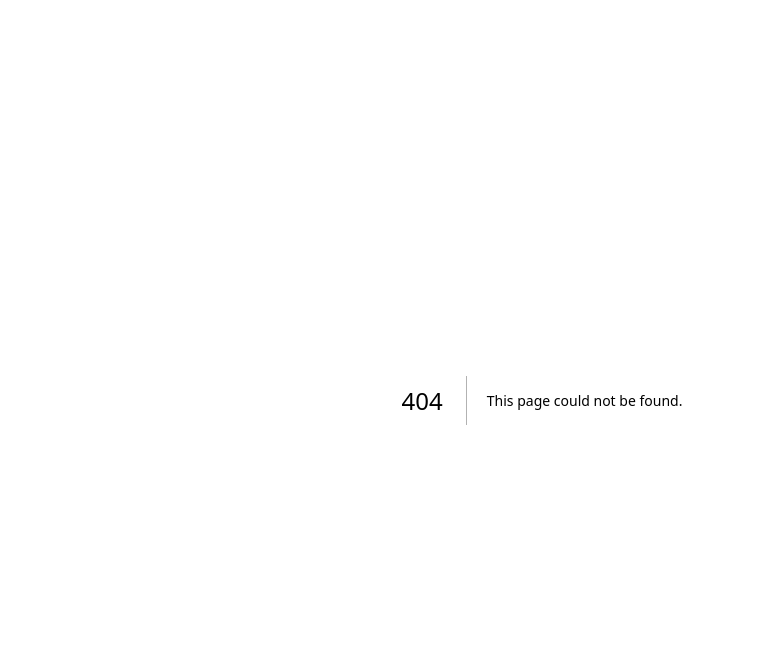
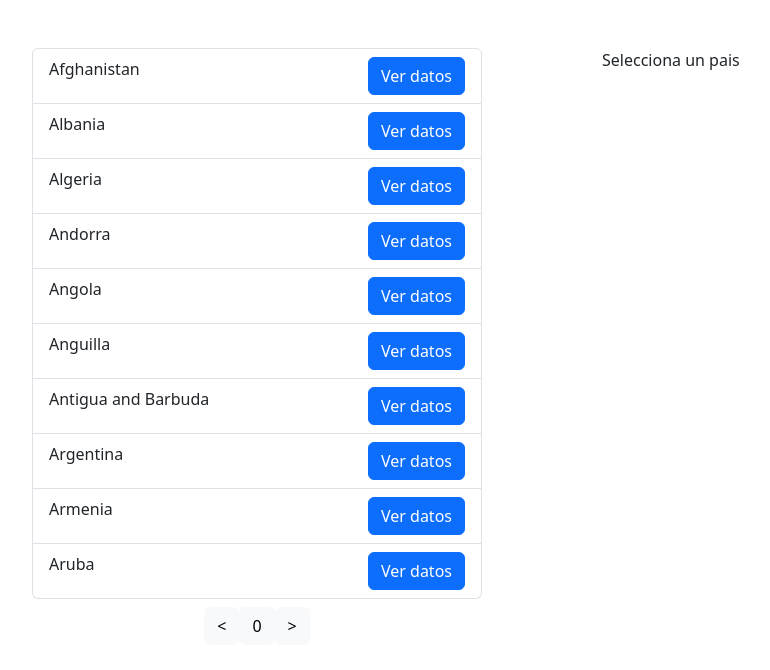
Before and after one commit to Poncho1409/covid-chart, a Next.js app: page /info in a window 1280 px wide. Before the commit this address had no page. Shown: the top 670 px of the page, without its empty margins (98-868 px from the left). Built offline with nearby package versions, Linux system fonts and the light colour scheme.

Commit message:
separación en componente tabla paises

```diff
--- /dev/null
+++ b/app/components/table.js
@@ -0,0 +1,37 @@
+import { useState } from 'react';
+
+export default function Table({splitCountriesData, onClickFunction = () => {}}){
+
+    const [page, setPage] = useState(0);
+    const decremetPage = () => {
+        if (page > 0) {
+            setPage(page - 1)
+        }
+    }
+    const incrementPage = () => {
+        if (page < splitCountriesData.length - 1) {
+            setPage(page + 1)
+        }
+    }
+    return(
+        <div className="container-md mx-auto p-5">
+            <ul className='list-group'>
+            {splitCountriesData[page].map(({ country, iso3 }) => (
+                <li className='list-group-item d-flex justify-content-between align-items-start' key={iso3}>
+                    <div className=''>
+                        {country}
+                    </div>
+                    <div className=''>
+                        <button className='btn btn-primary' onClick={() => onClickFunction(iso3)} >Ver datos</button>
+                    </div>
+                </li>
+            ))}
+            </ul>
+            <div className='p-2 text-center'>
+                <button className="btn btn btn-light" onClick={decremetPage} >&lt;</button>
+                <button className="btn btn btn-light">{page}</button>
+                <button className="btn btn btn-light" onClick={incrementPage} >&gt;</button>
+            </div>
+        </div>
+    );
+}
--- a/package.json
+++ b/package.json
@@ -9,10 +9,11 @@
     "lint": "next lint"
   },
   "dependencies": {
-    "@mui/x-data-grid": "^6.8.0",
     "bootstrap": "^5.3.0",
     "next": "13.4.6",
     "react": "18.2.0",
-    "react-dom": "18.2.0"
+    "react-dom": "18.2.0",
+    "chart.js": "^3.9.1",
+    "react-chartjs-2": "^4.3.1"
   }
 }
--- /dev/null
+++ b/pages/info.js
@@ -0,0 +1,138 @@
+'use client'
+import { useState } from 'react';
+import Table from '../app/components/table'
+import Image from 'next/image'
+import React from 'react';
+import {Doughnut} from 'react-chartjs-2';
+import {Chart, ArcElement} from 'chart.js'
+Chart.register(ArcElement);
+
+const colors = {
+    'red':    '#EF233C',
+    'blue':   '#2EC0F9',
+    'gray':   '#6A706E',
+    'green':  '#DBF4A7',
+    'white':  '#F9F9ED'
+};
+
+let dataContry2Chart = {
+    labels: ['Casos', 'Muertes', 'Recuperaciones'],
+    datasets: [
+      {
+        data: [5, 10, 1],
+        backgroundColor: [colors.red, colors.gray, colors.blue]
+      }
+    ]
+};
+
+export async function getServerSideProps(context) {
+
+    const countriesData = require('../app/src/countries.json');
+
+    const splitCountriesData = [];
+    for (let i = 0; i < countriesData.length; i += 10) {
+        const chunk = countriesData.slice(i, i + 10);
+        splitCountriesData.push(chunk);
+    }
+
+    return {
+      props: {
+        splitCountriesData,
+      },
+    };
+}
+
+export default function Home({splitCountriesData}) {
+    const [page, setPage] = useState(0);
+    const [countryData, setCountryData] = useState(null);
+
+    const [empty, setEmpty] = useState(true);
+    const [loading, setLoading] = useState(false);
+    const [error, setError] = useState(false);
+    const [success, setSucces] = useState(false);
+
+    const callAPI = async (iso) => {
+        setEmpty(false);
+        try{
+            setLoading(true);
+            const response = await fetch('https://corona.lmao.ninja/v2/countries/' + iso, {
+                method: 'GET',
+                headers: {"Content-Type": "application/json"}
+                });
+
+            const result = await response.json();
+            setCountryData(result);
+            dataContry2Chart = {
+                labels: ['Casos', 'Muertes', 'Recuperaciones'],
+                datasets: [
+                  {
+                    data: [result.cases, result.deaths, result.recovered],
+                    backgroundColor: [colors.red, colors.gray, colors.blue]
+                  }
+                ]
+            };
+
+        }catch{
+            setLoading(false);
+            setError(true);
+        }finally{
+            setLoading(false);
+            setSucces(true);
+
+            // dataContry2Chart = {
+            //     labels: ['Casos', 'Muertes', 'Recuperaciones'],
+            //     datasets: [
+            //       {
+            //         data: [countryData.cases, countryData.deaths, countryData.recovered],
+            //         backgroundColor: [colors.red, colors.gray, colors.blue]
+            //       }
+            //     ]
+            // };
+        }
+
+    };
+
+    return (
+        <div className='container'>
+            <div className='row'>
+                <div className='col'>
+                    <Table splitCountriesData={splitCountriesData} onClickFunction={callAPI}></Table>
+                </div>
+                <div className='col'>
+                    {/* <MyChart empty={empty} loading={loading} success={success} countryData={countryData}></MyChart> */}
+
+                    <div className="container-md mx-auto p-5">
+                        {/* <Doughnut
+                            data={dataContry2Chart}
+                            width={200}
+                            height={200}
+                        /> */}
+                        {empty ?
+                            <div>Selecciona un pais</div> :
+                            <div>
+                                {loading ?
+                                    <div>Cargando datos ...</div> :
+                                    <div>
+                                    {success ?
+                                        <div>
+                                            {/* <MyChart empty={empty} loading={loading} success={success} countryData={countryData}></MyChart> */}
+                                            {/* {typeof countryData} */}
+                                            <Doughnut
+                                                data={dataContry2Chart}
+                                                width={200}
+                                                height={200}
+                                            />
+                                        </div> :
+                                        <div>
+                                            Error al cargar los datos
+                                        </div>
+                                    } </div>
+                                }
+                            </div>
+                        }
+                    </div>
+                </div>
+            </div>
+        </div>
+    );
+}
```
Also changed, not shown: app/components/my-chart.js (added, +53 -0 lines), 1 other file (tests, documents, lock files or other folders).
